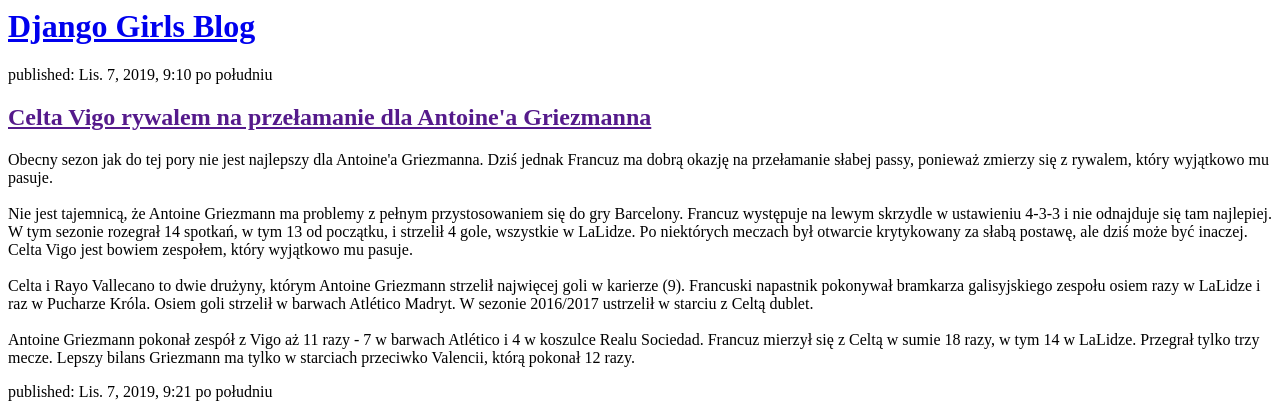
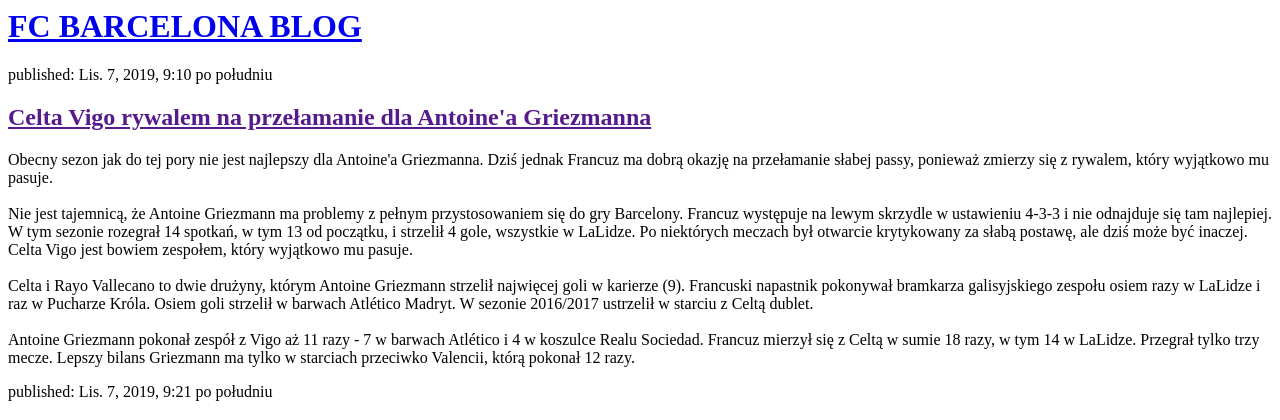
Before and after one commit to tom3108/Blog, a Django app: page / in a window 1280 px wide. Shown: the top 420 px of the page. Run offline with Django 3.2, Linux system fonts and the light colour scheme; data comes from the database, SQL or seed files in the repository; both versions use the stored data as it was after the commit.

Commit message:
FC Barca posts modyfied

```diff
--- a/blog/templates/blog/post_list.html
+++ b/blog/templates/blog/post_list.html
@@ -4,7 +4,7 @@
     </head>
     <body>
         <div>
-            <h1><a href="/">Django Girls Blog</a></h1>
+            <h1><a href="/">FC BARCELONA BLOG</a></h1>
         </div>
 
         <div>
```
Also changed, not shown: db.sqlite3.
